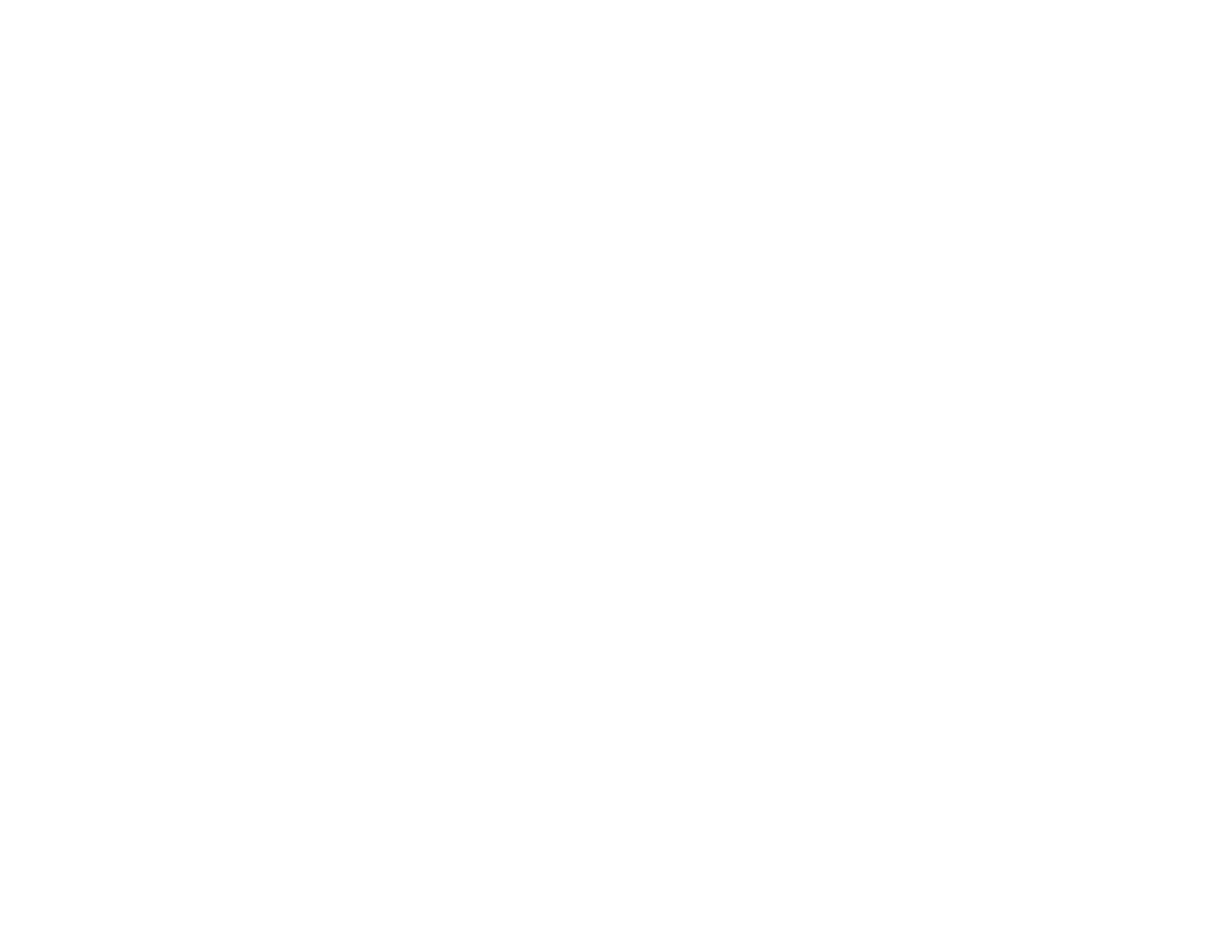
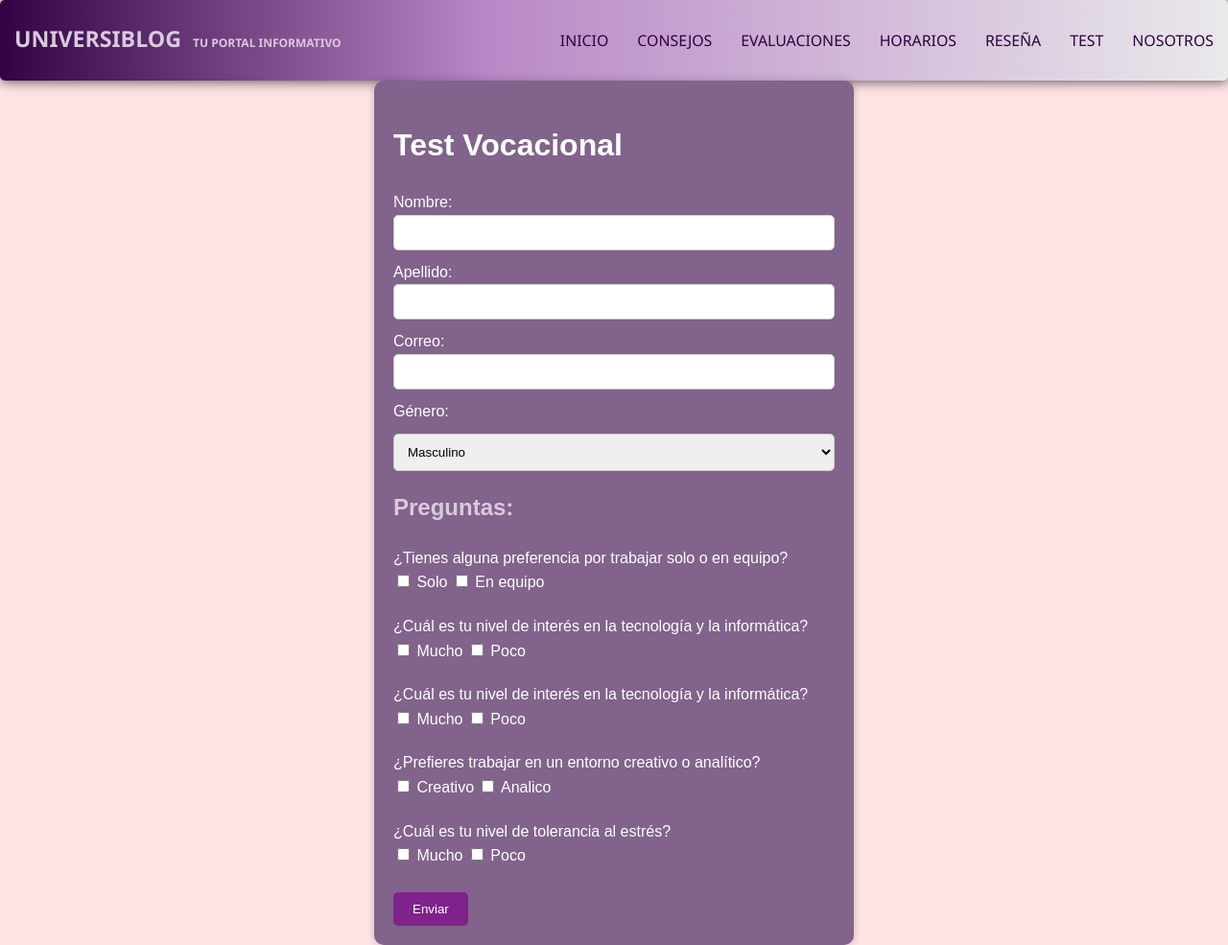
Before and after one commit to nazznmv/Proyecto_Ambiente_Web, a PHP site: page /test_vocacional.html in a window 1280 px wide. Before the commit the page is empty. Shown: the whole page at 96% size. Before the commit the page ends 800 px from the top, so only its background shows below. Run offline with PHP 8.4, Linux system fonts and the light colour scheme.

Commit message:
update:test vocacional

```diff
--- a/css/css.css
+++ b/css/css.css
@@ -157,3 +157,74 @@
 	}
 
 }
+
+/*Para test vocacional*/
+/*estilos para test_vocacional*/
+body {
+
+    font-family: Arial, sans-serif;
+}
+
+.container {
+    background-color: #81638b; /* Café */
+    color: #fff; /* Texto blanco */
+    width: 80%;
+    max-width: 500px;
+    margin: 0 auto;
+    padding: 20px;
+    border-radius: 10px;
+    box-shadow: 0 0 10px rgba(0, 0, 0, 0.2);
+}
+
+h1 {
+    color: #FFFFFF; /* Verde */
+}
+
+form {
+    margin-top: 20px;
+}
+
+label, select {
+    display: block;
+    margin-top: 10px;
+}
+
+input[type="text"], input[type="email"], select {
+    width: 100%;
+    padding: 10px;
+    border: 1px solid #ccc;
+    border-radius: 5px;
+}
+
+.question {
+    margin-top: 20px;
+}
+
+button {
+    background-color: #7f228b;
+    color: #fff; /* Texto blanco */
+    padding: 10px 20px;
+    border: none;
+    border-radius: 5px;
+    cursor: pointer;
+}
+
+button:hover {
+    background-color: #7f4caf;
+}
+
+/* Estilos para el contenedor */
+main {
+    flex: 1; /* Esto permite que el contenedor ocupe el espacio restante en el medio */
+    display: flex;
+    justify-content: center; /* Centra horizontalmente el contenedor */
+    align-items: center; /* Centra verticalmente el contenedor */
+}
+
+/* Estilos para el cuerpo de la página */
+body {
+    display: flex;
+    flex-direction: column;
+    min-height: 100vh;
+    margin: 0;
+}
--- a/test_vocacional.html
+++ b/test_vocacional.html
@@ -3,9 +3,82 @@
 <head>
     <meta charset="UTF-8">
     <meta name="viewport" content="width=device-width, initial-scale=1.0">
+    <link rel="preconnect" href="https://fonts.googleapis.com">
+    <link rel="preconnect" href="https://fonts.gstatic.com" crossorigin>
+    <link href="https://fonts.googleapis.com/css2?family=Staatliches&display=swap" rel="stylesheet">
+    <link rel="stylesheet" href="css/css.css">
     <title></title>
 </head>
 <body>
+    <header class="header">
+		<h1 class="logo"><a href="index.html">Universiblog &nbsp<span>Tu Portal Informativo</span></a></h1>
+      <ul class="main-nav">
+          <li><a href="index.html">Inicio</a></li>
+          <li><a href="consejos.html">Consejos</a></li>
+          <li><a href="evaluacion_profes.html">Evaluaciones</a></li>
+          <li><a href="horarios.html">Horarios</a></li>
+          <li><a href="resenha_uni.html">Reseña</a></li>
+          <li><a href="test_vocacional.html">Test</a></li>
+          <li><a href="nosotros.html">Nosotros</a></li>
+
+      </ul>
+	</header>
+    <main>
+    <div class="container">
+        <h1>Test Vocacional</h1>
+        <form>
+            <label for="nombre">Nombre:</label>
+            <input type="text" id="nombre" name="nombre" required>
+
+            <label for="apellido">Apellido:</label>
+            <input type="text" id="apellido" name="apellido" required>
+
+            <label for="correo">Correo:</label>
+            <input type="email" id="correo" name="correo" required>
+
+            <label for="genero">Género:</label>
+            <select id="genero" name="genero">
+                <option value="masculino">Masculino</option>
+                <option value="femenino">Femenino</option>
+            </select>
+
+            <h2>Preguntas:</h2>
+            <div class="question">
+                <label>¿Tienes alguna preferencia por trabajar solo o en equipo?</label>
+                <input type="checkbox" name="pregunta1" value="opcion1"> Solo
+                <input type="checkbox" name="pregunta1" value="opcion2"> En equipo
+            </div>
+
+            <div class="question">
+                <label>¿Cuál es tu nivel de interés en la tecnología y la informática?</label>
+                <input type="checkbox" name="pregunta2" value="opcion1"> Mucho
+                <input type="checkbox" name="pregunta2" value="opcion2"> Poco
+            </div>
+
+            <div class="question">
+                <label>¿Cuál es tu nivel de interés en la tecnología y la informática?</label>
+                <input type="checkbox" name="pregunta2" value="opcion1"> Mucho
+                <input type="checkbox" name="pregunta2" value="opcion2"> Poco
+            </div>
+
+            <div class="question">
+                <label>¿Prefieres trabajar en un entorno creativo o analítico?</label>
+                <input type="checkbox" name="pregunta2" value="opcion1"> Creativo
+                <input type="checkbox" name="pregunta2" value="opcion2"> Analico
+            </div>
+
+            <div class="question">
+                <label>¿Cuál es tu nivel de tolerancia al estrés?</label>
+                <input type="checkbox" name="pregunta2" value="opcion1"> Mucho
+                <input type="checkbox" name="pregunta2" value="opcion2"> Poco
+            </div>
+
+            <!-- Agrega más preguntas aquí -->
+
+            <br><button type="submit">Enviar</button>
+        </form>
+    </div>
+</main>
 
 </body>
 </html>
```
